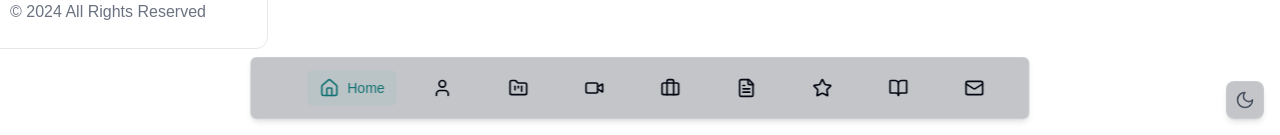
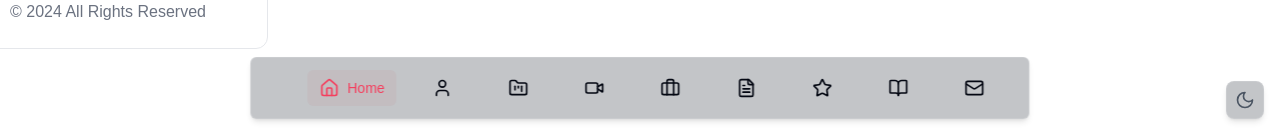
Before and after one commit to nanayawdev/nanayaw.dev, a React (Vite) app: page / in a window 1280 px wide. Shown: the part 665-800 px from the top of the page. Built offline with nearby package versions, Linux system fonts and the light colour scheme; no server answers; the database is empty.

Commit message:
Update Navbar styles for improved visual feedback and accessibility

```diff
--- a/src/components/Navbar/Navbar.jsx
+++ b/src/components/Navbar/Navbar.jsx
@@ -34,7 +34,9 @@ export default function Navbar() {
                 <button
                   onClick={() => scrollToSection(sectionId)}
                   className={`relative flex items-center transition-colors ${
-                    location.pathname === item.path ? 'text-riptide-700 dark:text-riptide-300' : 'text-gray-950 dark:text-gray-50 hover:text-riptide-500 dark:hover:text-riptide-300'
+                    location.pathname === item.path
+                      ? 'text-rose-500 dark:text-rose-400'
+                      : 'text-gray-950 dark:text-gray-50 hover:text-rose-500 dark:hover:text-rose-400'
                   }`}
                   onMouseEnter={() => setHoveredItem(item.path)}
                   onMouseLeave={() => setHoveredItem(null)}
@@ -43,7 +45,7 @@ export default function Navbar() {
                     className="relative flex items-center gap-2 px-3 py-2 rounded-md"
                     animate={{
                       backgroundColor: hoveredItem === item.path || location.pathname === item.path
-                        ? 'rgba(51, 206, 201, 0.1)'
+                        ? 'rgba(244, 63, 94, 0.1)' // rose-500 with opacity
                         : 'rgba(0, 0, 0, 0)',
                     }}
                     transition={{ duration: 0.2 }}
```
